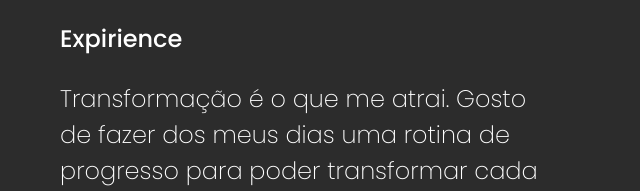
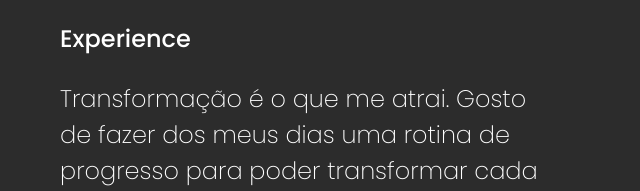
Before and after one commit to LeoLGuedes/portifolio, a plain HTML site: page index.html in a window 1280 px wide. Shown: the part 393-584 px from the top of the page, 0-640 px from the left. Drawn offline with Linux system fonts and the light colour scheme.

```diff
--- a/index.html
+++ b/index.html
@@ -22,7 +22,7 @@
         </div>
 
         <div class="Experience">
-            <h3>Expirience</h3>
+            <h3>Experience</h3>
             <p>Transformação é o que me atrai. Gosto de fazer dos meus dias uma rotina de progresso para poder transformar cada vez mais a minha realidade e das pessoas a minha volta.</p>
             <div class="experience-time">
                 <div class="exp-flex">
```
